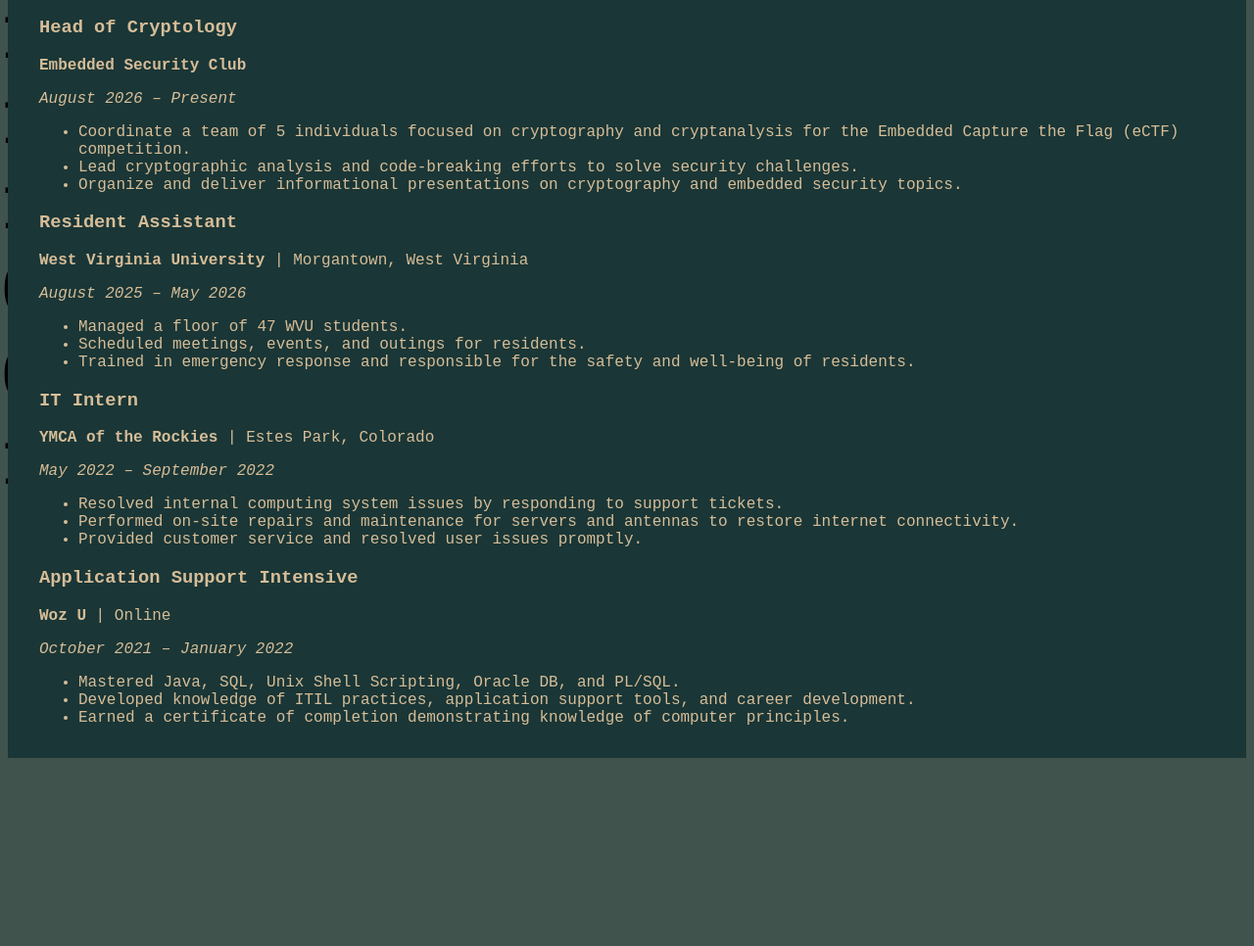
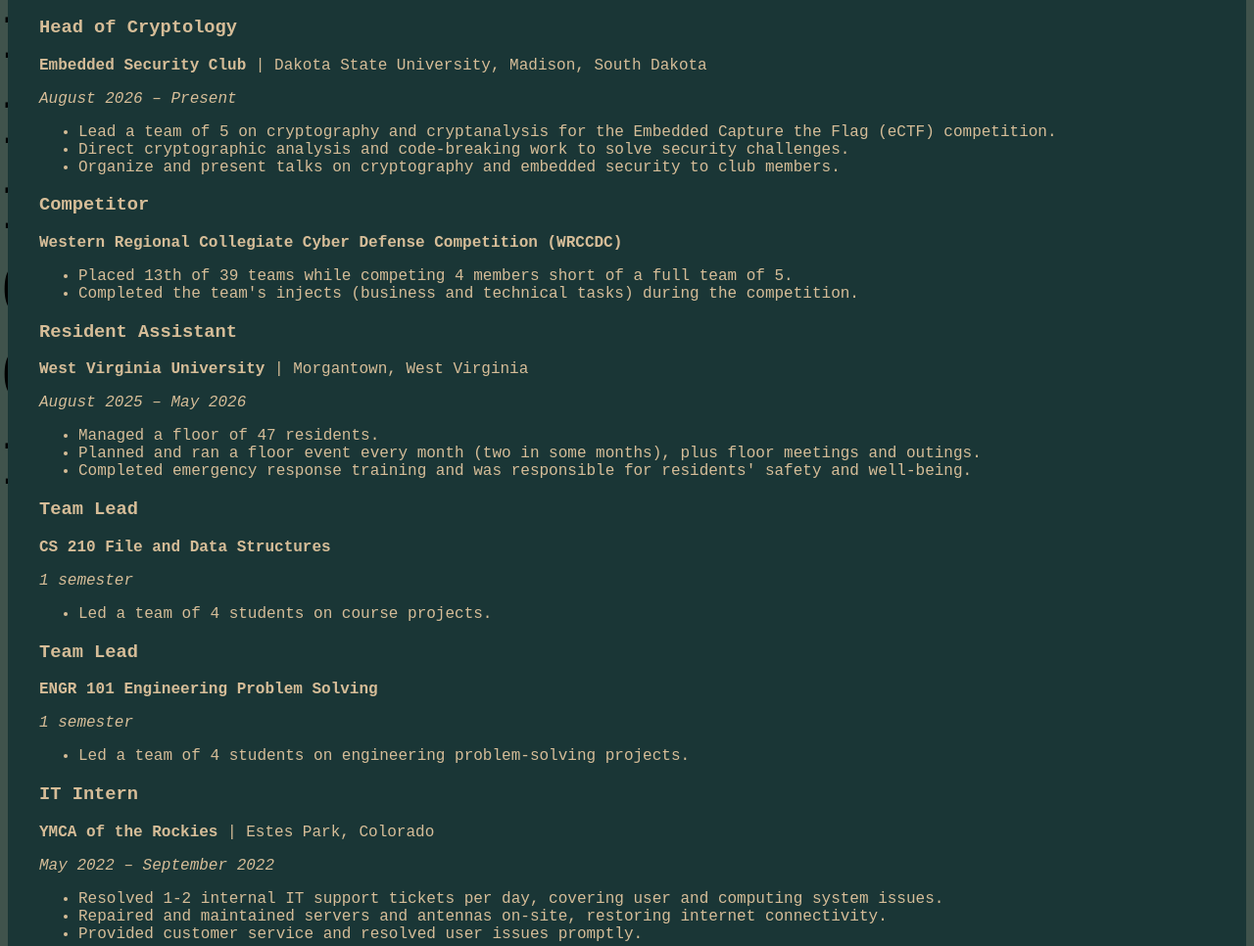
Before and after one commit to RyanHMeyer/websitemk2-3-5-25, a plain HTML site: page experience.html in a window 1280 px wide. Shown: the part 266-1232 px from the top of the page at 98% size. Before the commit the page ends 1040 px from the top, so only its background shows below. Drawn offline with Linux system fonts and the light colour scheme.

Commit message:
small updates to information, plus protection of simple resume from scrappers

```diff
--- a/experience.html
+++ b/experience.html
@@ -19,16 +19,26 @@
 		<h2>Experience</h2>
 		<div class="experience-item">
 			<h3>Head of Cryptology</h3>
-			<p><strong>Embedded Security Club</strong></p>
+			<p><strong>Embedded Security Club</strong> |
+				Dakota State University, Madison, South Dakota</p>
 			<p><em>August 2026 – Present</em></p>
 			<ul>
-				<li>Coordinate a team of 5 individuals focused on
-					cryptography and cryptanalysis for the Embedded
-					Capture the Flag (eCTF) competition.</li>
-				<li>Lead cryptographic analysis and code-breaking
-					efforts to solve security challenges.</li>
-				<li>Organize and deliver informational presentations
-					on cryptography and embedded security topics.</li>
+				<li>Lead a team of 5 on cryptography and cryptanalysis
+					for the Embedded Capture the Flag (eCTF) competition.</li>
+				<li>Direct cryptographic analysis and code-breaking
+					work to solve security challenges.</li>
+				<li>Organize and present talks on cryptography and
+					embedded security to club members.</li>
+			</ul>
+		</div>
+		<div class="experience-item">
+			<h3>Competitor</h3>
+			<p><strong>Western Regional Collegiate Cyber Defense Competition (WRCCDC)</strong></p>
+			<ul>
+				<li>Placed 13th of 39 teams while competing 4 members
+					short of a full team of 5.</li>
+				<li>Completed the team's injects (business and technical
+					tasks) during the competition.</li>
 			</ul>
 		</div>
 		<div class="experience-item">
@@ -37,10 +47,28 @@
 				Morgantown, West Virginia</p>
 			<p><em>August 2025 – May 2026</em></p>
 			<ul>
-				<li>Managed a floor of 47 WVU students.</li>
-				<li>Scheduled meetings, events, and outings for residents.</li>
-				<li>Trained in emergency response and responsible
-					for the safety and well-being of residents.</li>
+				<li>Managed a floor of 47 residents.</li>
+				<li>Planned and ran a floor event every month (two in
+					some months), plus floor meetings and outings.</li>
+				<li>Completed emergency response training and was
+					responsible for residents' safety and well-being.</li>
+			</ul>
+		</div>
+		<div class="experience-item">
+			<h3>Team Lead</h3>
+			<p><strong>CS 210 File and Data Structures</strong></p>
+			<p><em>1 semester</em></p>
+			<ul>
+				<li>Led a team of 4 students on course projects.</li>
+			</ul>
+		</div>
+		<div class="experience-item">
+			<h3>Team Lead</h3>
+			<p><strong>ENGR 101 Engineering Problem Solving</strong></p>
+			<p><em>1 semester</em></p>
+			<ul>
+				<li>Led a team of 4 students on engineering
+					problem-solving projects.</li>
 			</ul>
 		</div>
 		<div class="experience-item">
@@ -49,10 +77,10 @@
 				Estes Park, Colorado</p>
 			<p><em>May 2022 – September 2022</em></p>
 			<ul>
-				<li>Resolved internal computing system issues by
-					responding to support tickets.</li>
-				<li>Performed on-site repairs and maintenance for
-					servers and antennas to restore internet connectivity.</li>
+				<li>Resolved 1-2 internal IT support tickets per day,
+					covering user and computing system issues.</li>
+				<li>Repaired and maintained servers and antennas
+					on-site, restoring internet connectivity.</li>
 				<li>Provided customer service and resolved user
 					issues promptly.</li>
 			</ul>
@@ -62,12 +90,9 @@
 			<p><strong>Woz U</strong> | Online</p>
 			<p><em>October 2021 – January 2022</em></p>
 			<ul>
-				<li>Mastered Java, SQL, Unix Shell Scripting,
-					Oracle DB, and PL/SQL.</li>
-				<li>Developed knowledge of ITIL practices,
-					application support tools, and career development.</li>
-				<li>Earned a certificate of completion demonstrating
-					knowledge of computer principles.</li>
+				<li>Earned a certificate of completion.</li>
+				<li>Coursework in application support, ITIL practices,
+					and Unix shell scripting.</li>
 			</ul>
 		</div>
 	</section>
```
Also changed, not shown: education.html (+10 -3 lines), forcopy.html (+12 -8 lines), forcopy.js (added, +15 -0 lines), index.html (+1 -1 lines).
